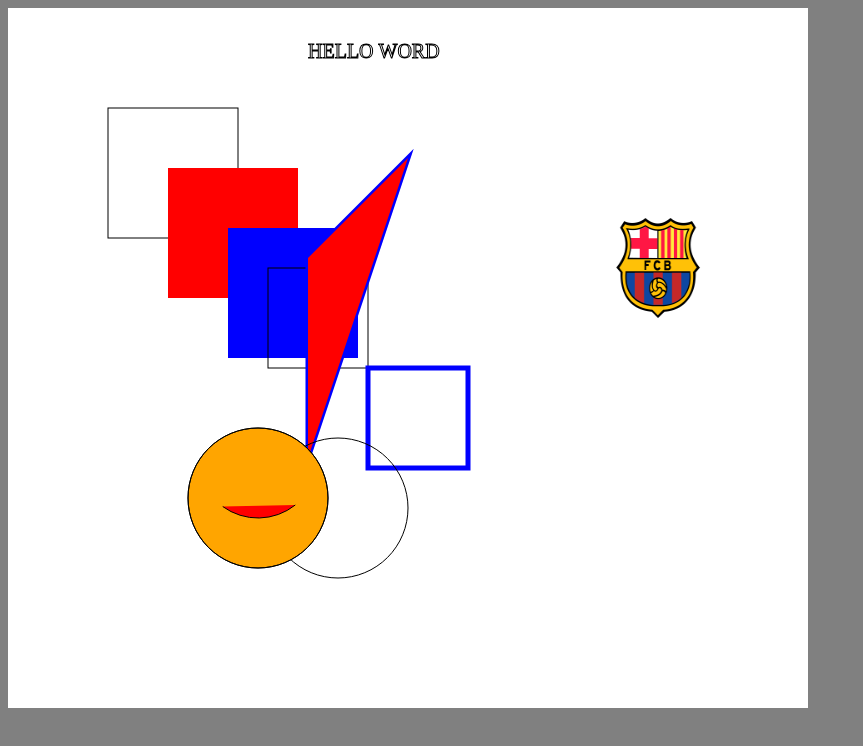
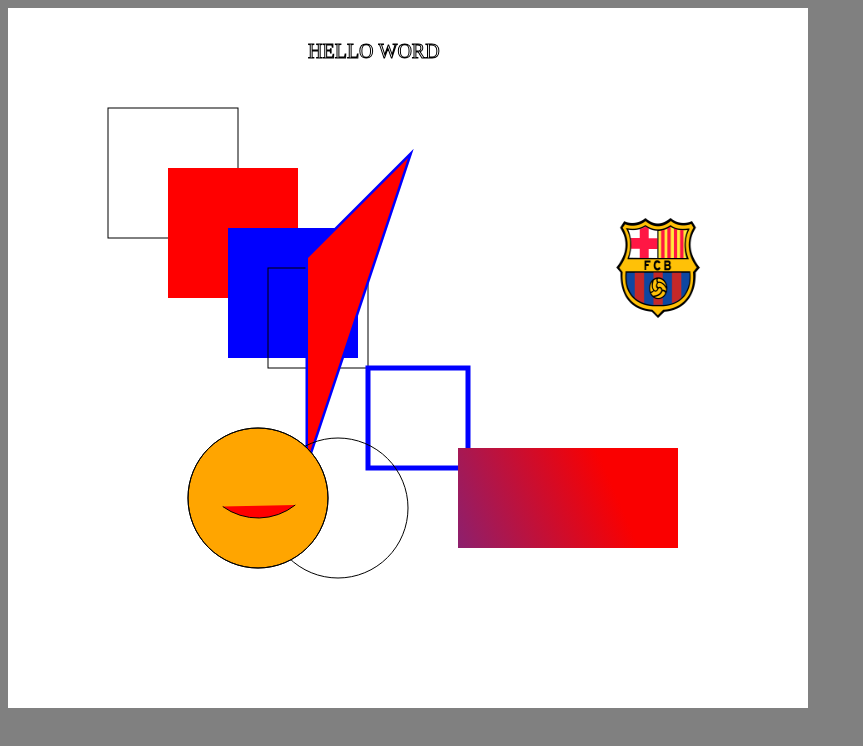
Before and after one commit to JOSERRA09/UNIDAD-2, a plain HTML site: page index.html in a window 1280 px wide. Shown: the whole page, without its empty margins (0-863 px from the left). Drawn offline with Linux system fonts and the light colour scheme.

Commit message:
Add files via upload
ACT 7 Rectangulo con color

```diff
--- a/index.html
+++ b/index.html
@@ -111,6 +111,12 @@
           ctx.drawImage(img,600,200, 100, 120);
         };
 
+        ///Rectangulo de color
+        var grd = ctx.createLinearGradient(550,350,200,500);
+        grd.addColorStop(0, "#fa0000");
+        grd.addColorStop(1, "#0048fa");
+        ctx.fillStyle = grd;
+        ctx.fillRect(450, 440, 220, 100)
 
         </script>
         </body>
```
